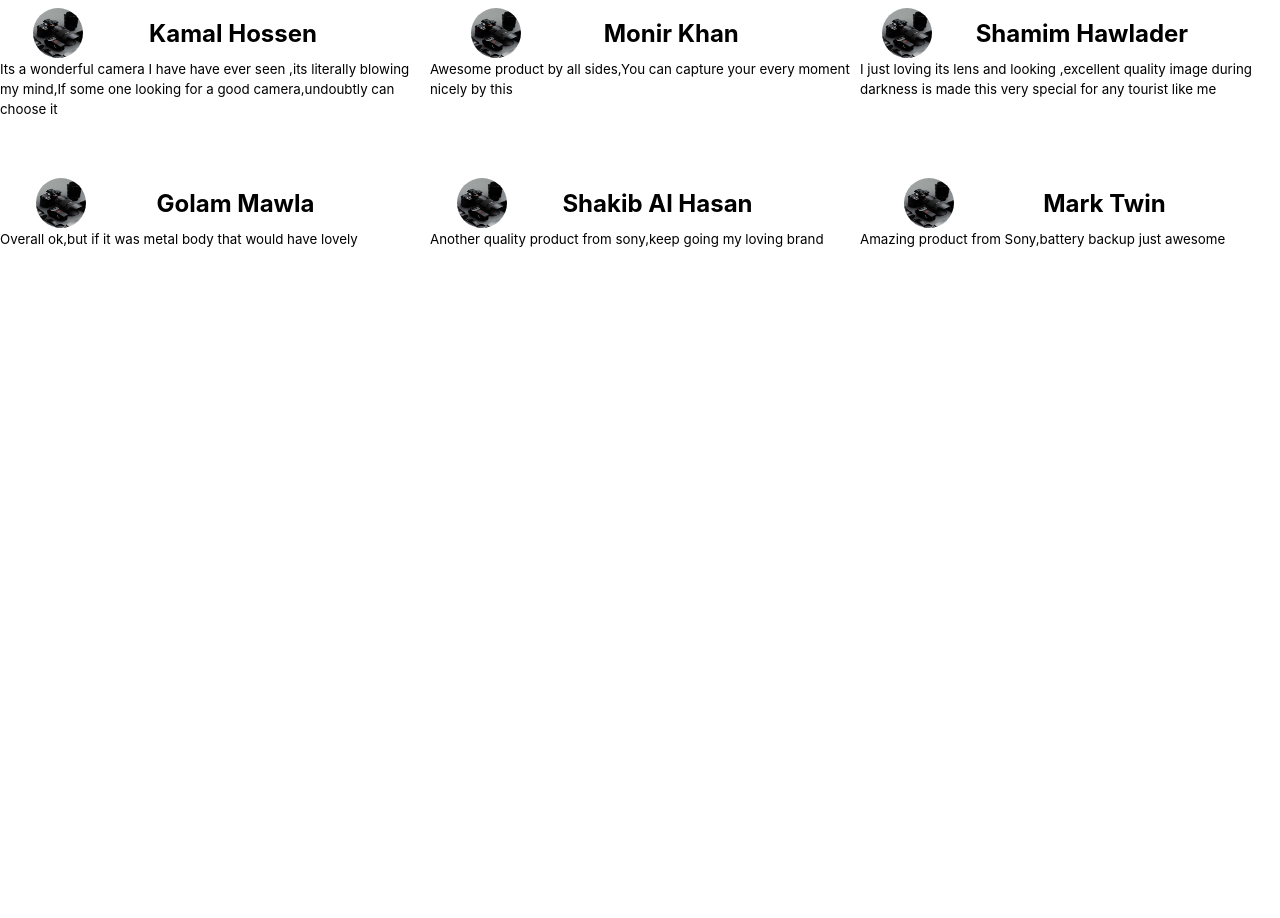
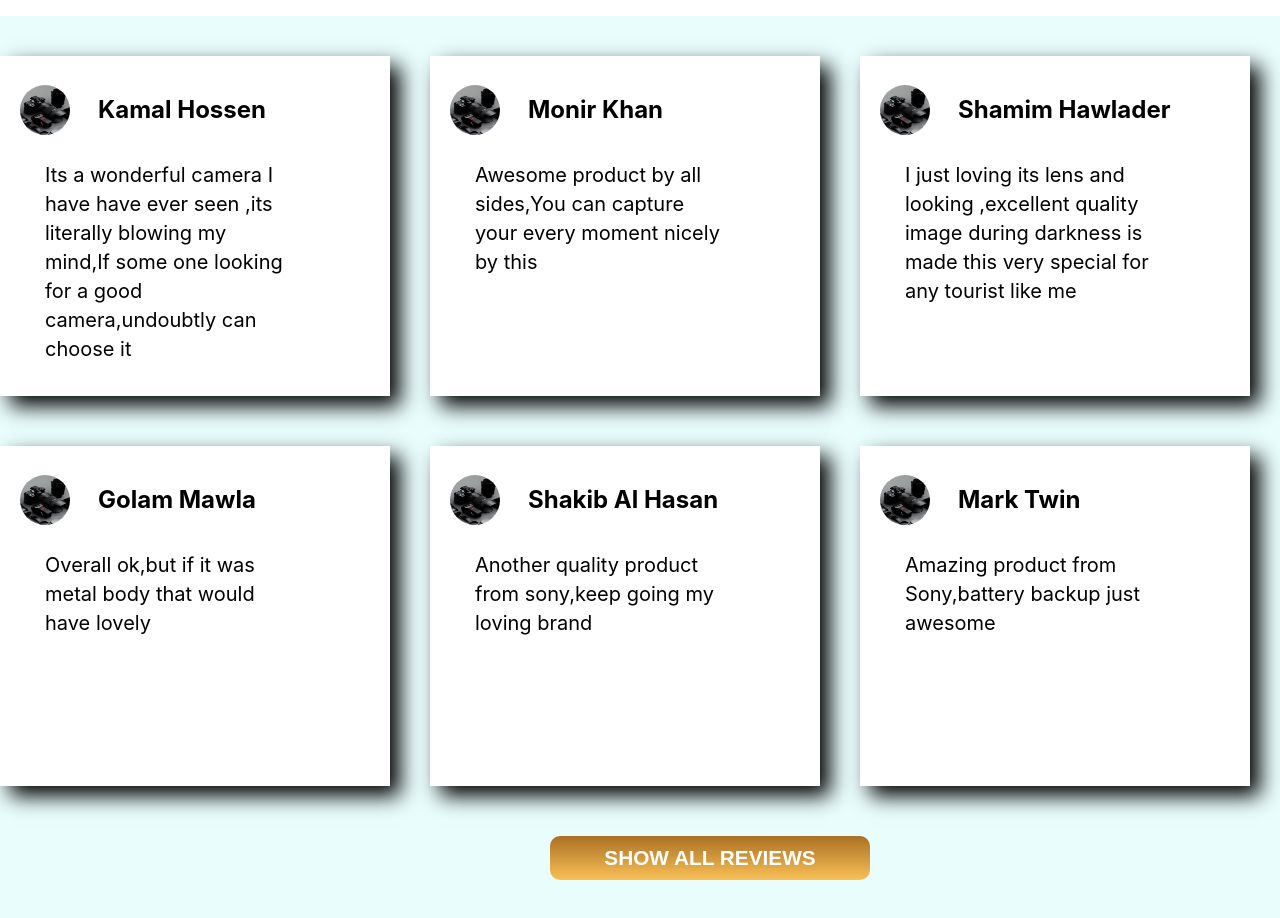
Before and after one commit to Sumon092/product-analysis-website, a React (Create React App) app: page / in a window 1280 px wide. Shown: the part 860-1778 px from the top of the page. Before the commit the page ends 1108 px from the top, so only its background shows below. Built offline with nearby package versions, Linux system fonts and the light colour scheme.

Commit message:
home page linked with reviews page with button

```diff
--- a/src/components/Home/Home.css
+++ b/src/components/Home/Home.css
@@ -1,13 +1,9 @@
-* {
-    margin: 0;
-    padding: 0;
-    box-sizing: border-box;
-}
-
 .client-reviews-container {
     display: grid;
     grid-template-columns: repeat(3, 1fr);
     grid-gap: 10px;
+    max-width: 1300px;
+    margin: 0 auto;
 }
 
 .review-heading {
--- a/src/components/Home/Home.js
+++ b/src/components/Home/Home.js
@@ -1,4 +1,5 @@
 import React, { useEffect, useState } from 'react';
+import { Link } from 'react-router-dom';
 import useReview from '../../hooks/useReview';
 import Image from '../Image/Image';
 import Review from '../Review/Review';
@@ -14,7 +15,7 @@ const Home = () => {
     }, [])
 
     return (
-        <div>
+        <div className='home-compo'>
             <div className='home-page'>
                 <div>
                     <h1 ><span className='heading'>Explore The World !!</span>  <br />Explore Yourself</h1>
@@ -31,13 +32,18 @@ const Home = () => {
             </div>
 
             <h1 className='review-heading'>Client Review {reviews.length}</h1>
-            <div className='client-reviews-container'>
+            <div className="review-section">
+                <div className='client-reviews-container'>
 
-                {
-                    reviews.map(review => <Review key={review.id} review={review}></Review>)
-                }
+                    {
+                        reviews.map(review => <Review key={review.id} review={review}></Review>)
+                    }
 
+                </div>
+
+                <Link to='/reviews'><button className='detail-button' >Show All Reviews</button></Link>
             </div>
+
         </div>
     );
 };
--- a/src/components/Review/Review.css
+++ b/src/components/Review/Review.css
@@ -1,7 +1,35 @@
+.review-section {
+    background-color: rgba(200, 250, 250, 0.377);
+}
+
+.review-section button {
+    width: 25%;
+    margin-left: 550px;
+    margin-top: 50px;
+    margin-bottom: 50px;
+}
+
+.review-cart {
+    margin-top: 40px;
+    width: 350px;
+    height: 300px;
+    padding: 20px;
+    box-shadow: 10px 10px 20px black;
+    background-color: white;
+}
+
+.review-cart p {
+    width: 70%;
+    font-size: 1.5rem;
+    margin-top: 15px;
+    margin-left: 25px;
+}
+
 .reviewer-info {
-    margin-top: 50px;
-    display: flex;
-    justify-content: space-around;
+    /* margin-top: 50px; */
+    display: grid;
+    grid-template-columns: 1fr 4fr;
+    grid-gap: 10px;
     align-items: center;
     width: 350px;
 }
--- a/src/components/Review/Review.js
+++ b/src/components/Review/Review.js
@@ -4,7 +4,7 @@ import './Review.css'
 const Review = (props) => {
     const { name, img, description } = props.review;
     return (
-        <div>
+        <div className='review-cart'>
             <div className="reviewer-info">
                 <div className='reviewer-image'>
                     <img src={img} alt="" />
--- a/src/components/Reviews/Reviews.js
+++ b/src/components/Reviews/Reviews.js
@@ -7,10 +7,17 @@ import './Reviews.css'
 const Reviews = () => {
     const [reviews, setReviews] = useReview();
     console.log(reviews);
+
+    const reviewHandler = () => {
+        console.log(reviewHandler);
+    }
     return (
         <div className='reviewer-container'>
             {
-                reviews.map(review => <Review key={review.id} review={review}></Review>)
+                reviews.map(review => <Review
+                    key={review.id}
+                    review={review}
+                    reviewHandler={reviewHandler}></Review>)
             }
         </div>
     );
```
